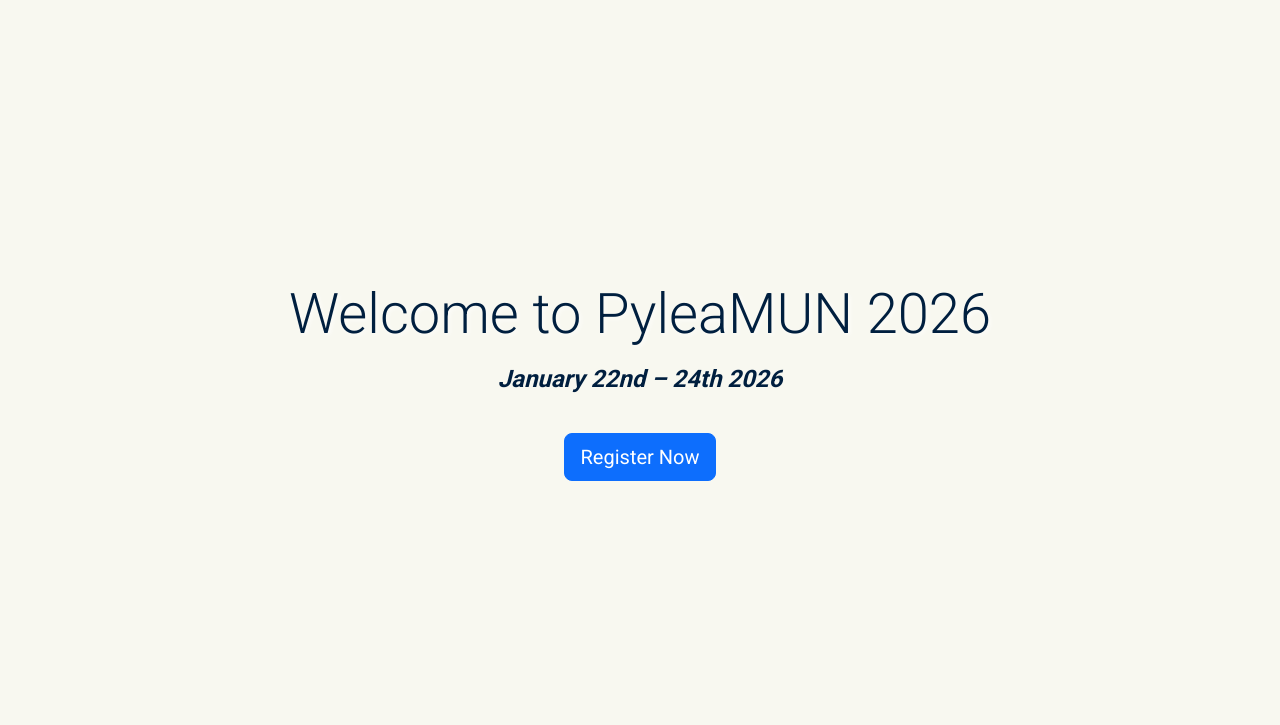
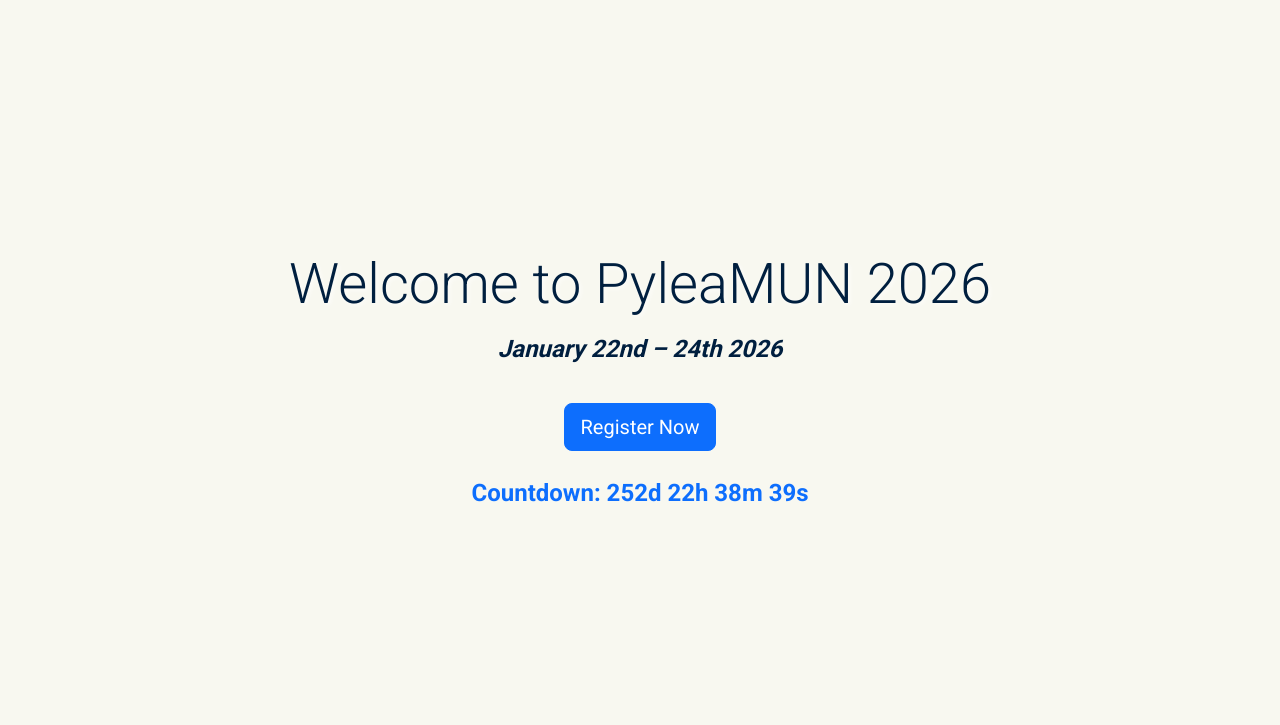
Before and after one commit to PyleaMUN/pyleamun2026, a plain HTML site: page index.html in a window 1280 px wide. Shown: the part 75-800 px from the top of the page. Drawn offline with nearby package versions, Linux system fonts and the light colour scheme.

Commit message:
Update index.html

```diff
--- a/index.html
+++ b/index.html
@@ -114,6 +114,7 @@
       <h1 class="display-4">Welcome to PyleaMUN 2026</h1>
       <div class="date-highlight">January 22nd &ndash; 24th 2026</div><br>
       <a href="https://pyleamun.github.io/registration2026/" target="_blank" class="btn btn-primary btn-lg mt-3">Register Now</a>
+    <div id="countdown" class="mt-4 fs-4 fw-bold text-primary"></div>
     </div>
   </header>
  <!-- Empowering Tomorrow Section -->
@@ -362,5 +363,30 @@
 
   <!-- Bootstrap Bundle JS (includes Popper) -->
   <script src="https://cdn.jsdelivr.net/npm/bootstrap@5.3.0/dist/js/bootstrap.bundle.min.js"></script>
+<script>
+  const countdownEl = document.getElementById('countdown');
+  const deadline = new Date('January 22, 2026 08:00:00').getTime();
+
+  function updateCountdown() {
+    const now = new Date().getTime();
+    const diff = deadline - now;
+
+    if (diff <= 0) {
+      countdownEl.innerHTML = "The conference has started!";
+      clearInterval(timerInterval);
+      return;
+    }
+
+    const days = Math.floor(diff / (1000 * 60 * 60 * 24));
+    const hours = Math.floor((diff % (1000 * 60 * 60 * 24)) / (1000 * 60 * 60));
+    const minutes = Math.floor((diff % (1000 * 60 * 60)) / (1000 * 60));
+    const seconds = Math.floor((diff % (1000 * 60)) / 1000);
+
+    countdownEl.innerHTML = `Countdown: ${days}d ${hours}h ${minutes}m ${seconds}s`;
+  }
+
+  const timerInterval = setInterval(updateCountdown, 1000);
+  updateCountdown(); // initial call
+</script>
 </body>
 </html>
```
